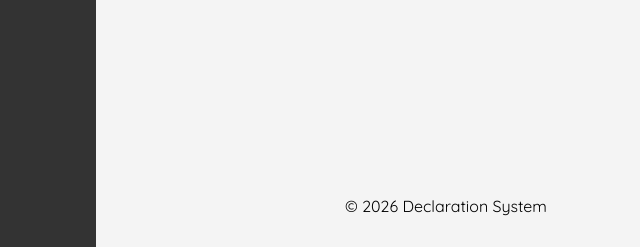
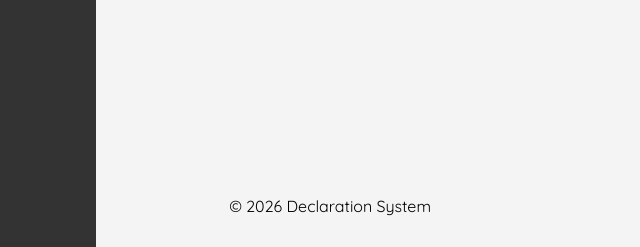
Before and after one commit to mariospgrz/RGS-university-team, a PHP site: page /Search/Search.php in a window 1280 px wide. Shown: the part 553-800 px from the top of the page, without its empty margins (194-834 px from the left). Run offline with PHP 8.4, Linux system fonts and the light colour scheme.

Commit message:
changed left

```diff
--- a/Assets/mainstyle/global.css
+++ b/Assets/mainstyle/global.css
@@ -301,7 +301,6 @@ button:hover {
 .landing-footer {
   position: fixed;
   bottom: 0;
-  left: 50%;
   transform: translateX(-50%);
   text-align: center;
   padding: 15px;
```
